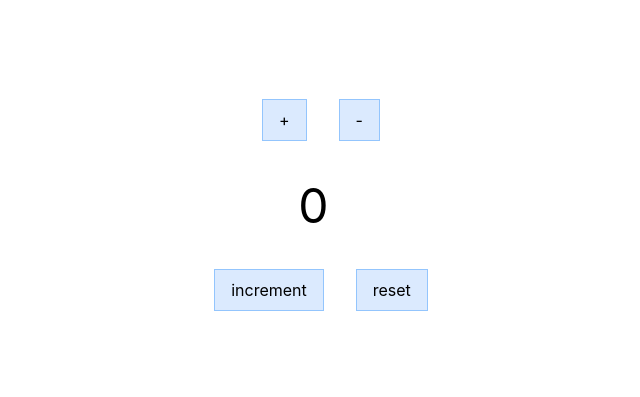
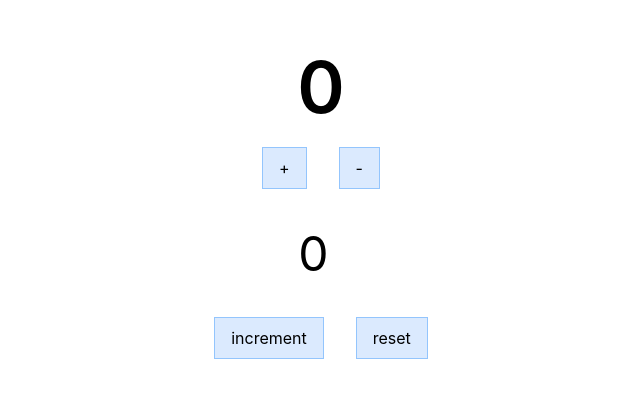
Before and after one commit to tagbochinedu/react-redux, a React (Create React App) app: page / in a window 1280 px wide. Shown: the part 207-604 px from the top of the page, without its empty margins (319-959 px from the left). Built offline with nearby package versions, Linux system fonts and the light colour scheme.

Commit message:
counter corrections

```diff
--- a/src/features/counter/Counter.js
+++ b/src/features/counter/Counter.js
@@ -4,18 +4,17 @@ import { increment, decrement, reset, incrementByAmount } from "./counterSlice";
 
 const Counter = () => {
   const [incrementAmount, setIncrementAmount] = useState(0);
-  const count = useSelector((state) => state);
+  const count = useSelector((state) => state.counter.count);
   const dispatch = useDispatch();
   return (
     <section className='flex flex-col justify-center h-screen'>
       <div>
-        <p className="text-7xl font-semibold text-center my-6"></p>
+        <p className="text-7xl font-semibold text-center my-6">{count}</p>
         <div className="flex justify-center">
           <button
             className="px-4 py-2 border border-blue-300 bg-blue-100 mx-4"
             onClick={() => {
-
-              console.log(count)
+              dispatch(increment())
             }}
           >
             +
```
